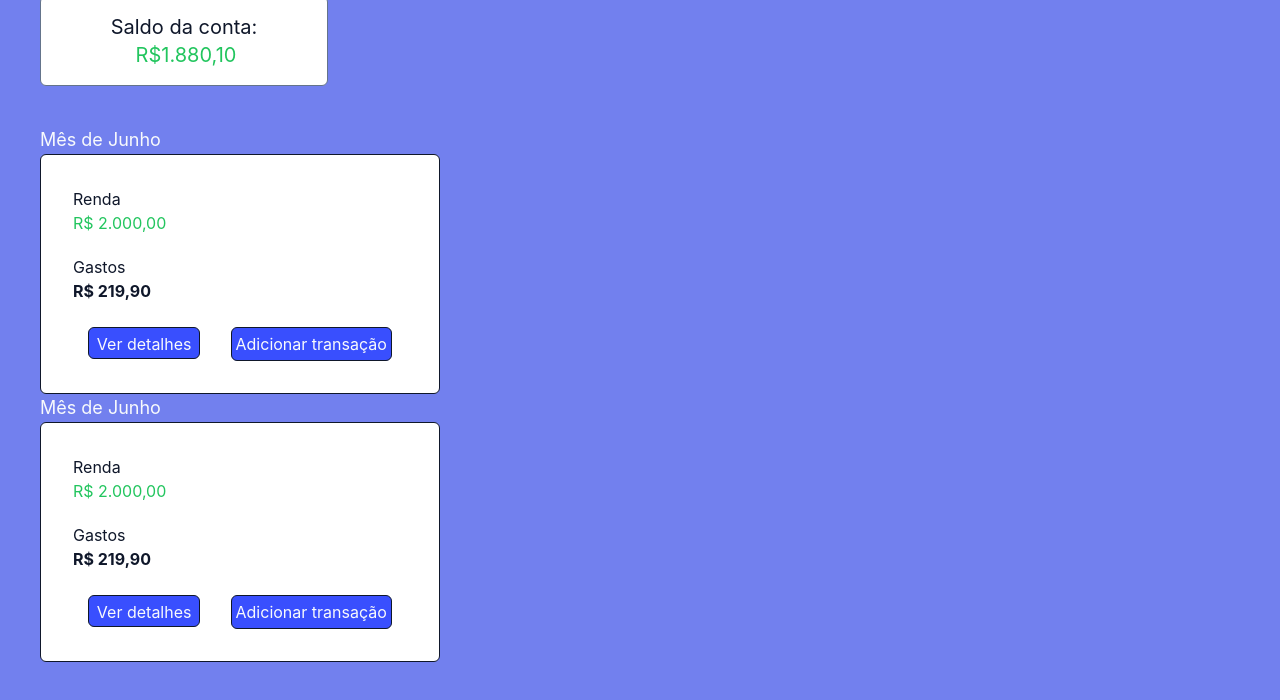
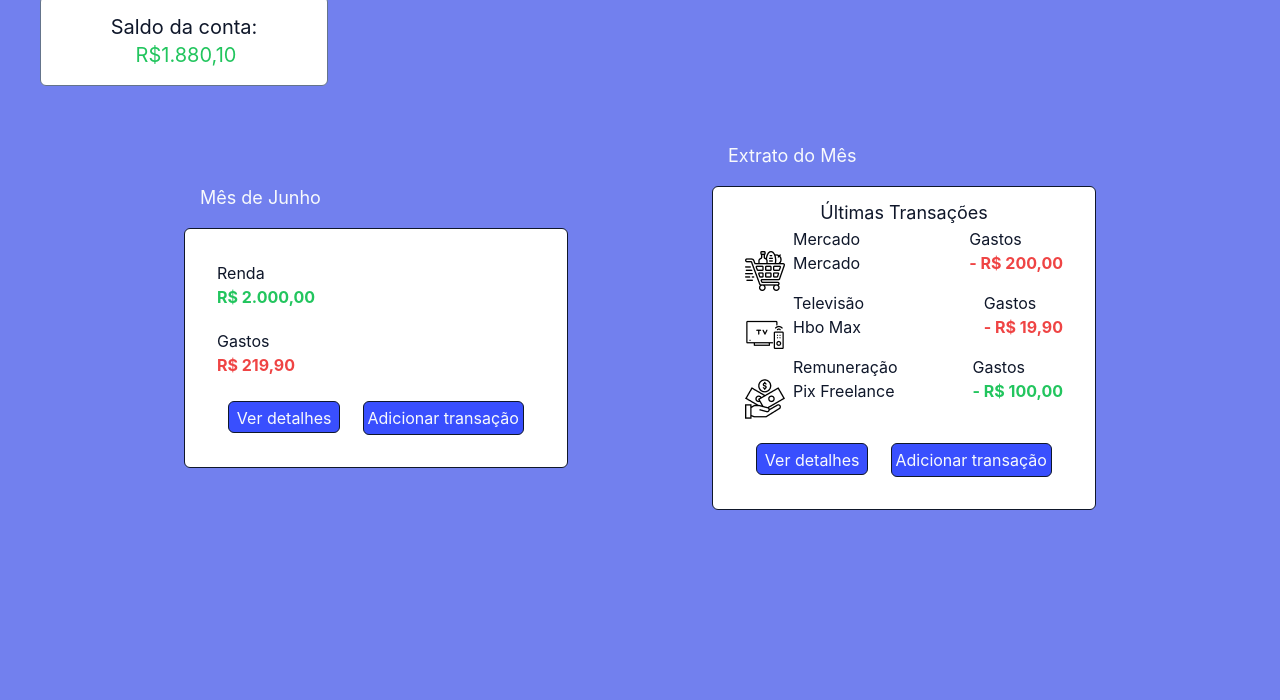
Before and after one commit to Vinicius-Boschi/Fintech, a website built with Vite: page src/index.html in a window 1280 px wide. Shown: the part 152-852 px from the top of the page. After the commit the page ends 800 px from the top, so only its background shows below. Built offline with nearby package versions, Linux system fonts and the light colour scheme.

Commit message:
Finalizando o dashboard

```diff
--- a/src/index.html
+++ b/src/index.html
@@ -31,7 +31,7 @@
             <div class="overflow-hidden justify-between items-center w-full md:flex md:w-auto md:order-1" id="mobile-menu">
                 <ul class="flex flex-col mt-4 md:flex-row md:space-x-8 md:mt-0 md:text-sm md:font-medium" id="mobile-list">
                     <li>
-                        <a href="#" class="block py-2 pr-4 pl-3 text-white bg-blue-700 rounded md:bg-transparent md:text-blue-700 md:p-0 dark:text-white" aria-current="page">Home</a>
+                        <a href="index.html" class="block py-2 pr-4 pl-3 text-white bg-blue-700 rounded md:bg-transparent md:text-blue-700 md:p-0 dark:text-white" aria-current="page">Home</a>
                     </li>
                     <li>
                         <a href="#" class="block py-2 pr-4 pl-3 text-gray-700 border-b border-gray-100 hover:bg-gray-50 md:hover:bg-transparent md:border-0 md:hover:text-blue-700 md:p-0 md:dark:hover:text-white dark:text-gray-400 dark:hover:bg-gray-700 dark:hover:text-white md:dark:hover:bg-transparent dark:border-gray-700">Sobre nós</a>
@@ -74,36 +74,77 @@
             <span class="text-green-500 pl-1">R$1.880,10</span>
         </div>
 
+        <div class="flex items-center justify-evenly note:block tablet:block phone:block">
+            <div class="contents">
                 <div class="pt-10">
+                    <div class="p-4">
                         <h1 class="text-lg">Mês de Junho</h1>
-            <div class="bg-white text-slate-900 w-1/3 h-full border border-slate-900 rounded-md p-8">
+                    </div>
+                    <div class="bg-white text-slate-900 w-96 h-full border border-slate-900 rounded-md p-8 phone:w-80">
                         <div class="">
                             <span>Renda</span>
-                    <p class="text-green-500">R$ 2.000,00</p>
+                            <p class="font-bold text-green-500">R$ 2.000,00</p>
                         </div>
                         <div class="pt-5">
                             <span>Gastos</span>
-                    <p class="font-bold">R$ 219,90</p>
+                            <p class="font-bold text-red-500">R$ 219,90</p>
                         </div>
-                <div class="text-slate-50 flex justify-around pt-6">
+                        <div class="text-slate-50 flex justify-around pt-6 phone:inline-block">
                             <button class="bg-button p-1 rounded-md border border-slate-900 w-[7rem] h-[2rem] hover:bg-hoverButton ease-in duration-300">Ver detalhes</button>
-                    <button class="bg-button p-1 rounded-md border border-slate-900 hover:bg-hoverButton ease-in duration-300">Adicionar transação</button>
+                            <button class="bg-button p-1 rounded-md border border-slate-900 hover:bg-hoverButton ease-in duration-300 phone:mt-4">Adicionar transação</button>
+                        </div>
                     </div>
                 </div>
 
-            <h1 class="text-lg">Mês de Junho</h1>
-            <div class="bg-white text-slate-900 w-1/3 h-full border border-slate-900 rounded-md p-8">
-                <div class="">
-                    <span>Renda</span>
-                    <p class="text-green-500">R$ 2.000,00</p>
+                <div class="pt-10">
+                    <div class="p-4">
+                        <h1 class="text-lg">Extrato do Mês</h1>
                     </div>
-                <div class="pt-5">
+                    <div class="bg-white text-slate-900 w-96 h-full border border-slate-900 rounded-md p-8 phone:w-80">
+                        <div class="text-center text-lg -mt-5">
+                            <h2>Últimas Transações</h2>
+                        </div>
+                        <div class="table-cell align-top pt-6">
+                            <img src="img/carrinho-de-compras.png" alt="categoria">
+                        </div>
+                        <div class="table-cell pl-2">
+                            <span>Mercado</span>
+                            <p>Mercado</p>
+                        </div>
+                        <div class="table-cell float-right -mt-16">
                             <span>Gastos</span>
-                    <p class="font-bold">R$ 219,90</p>
+                            <p class="font-bold text-red-500"> - R$ 200,00</p>
                         </div>
-                <div class="text-slate-50 flex justify-around pt-6">
+
+                        <div class="table-cell align-top pt-6">
+                            <img src="img/assistir-tv.png" alt="categoria">
+                        </div>
+                        <div class="table-cell pl-2">
+                            <span>Televisão</span>
+                            <p>Hbo Max</p>
+                        </div>
+                        <div class="table-cell float-right -mt-16">
+                            <span>Gastos</span>
+                            <p class="font-bold text-red-500"> - R$ 19,90</p>
+                        </div>
+
+                        <div class="table-cell align-top pt-6">
+                            <img src="img/dinheiro.png" alt="categoria">
+                        </div>
+                        <div class="table-cell pl-2">
+                            <span>Remuneração</span>
+                            <p>Pix Freelance</p>
+                        </div>
+                        <div class="table-cell float-right -mt-16">
+                            <span>Gastos</span>
+                            <p class="font-bold text-green-500"> - R$ 100,00</p>
+                        </div>
+
+                        <div class="text-slate-50 flex justify-around pt-6 phone:inline-block">
                             <button class="bg-button p-1 rounded-md border border-slate-900 w-[7rem] h-[2rem] hover:bg-hoverButton ease-in duration-300">Ver detalhes</button>
-                    <button class="bg-button p-1 rounded-md border border-slate-900 hover:bg-hoverButton ease-in duration-300">Adicionar transação</button>
+                            <button class="bg-button p-1 rounded-md border border-slate-900 hover:bg-hoverButton ease-in duration-300 phone:mt-4">Adicionar transação</button>
+                        </div>
+                    </div>
                 </div>
             </div>
         </div>
```
Also changed, not shown: src/img/assistir-tv.png (added), src/img/carrinho-de-compras.png (added), src/img/dinheiro.png (added). Lines whose indentation alone changed are shown as unchanged.
